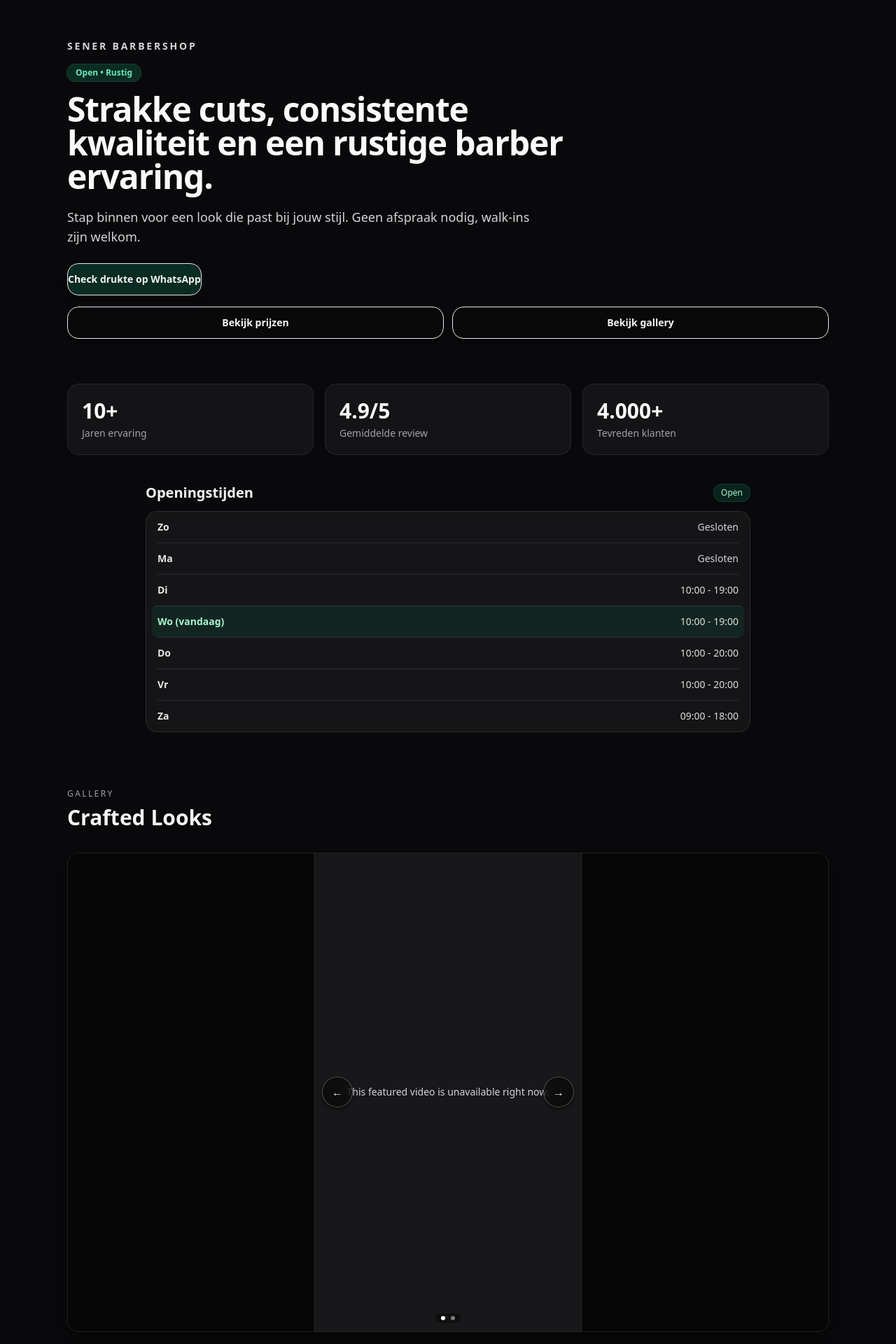
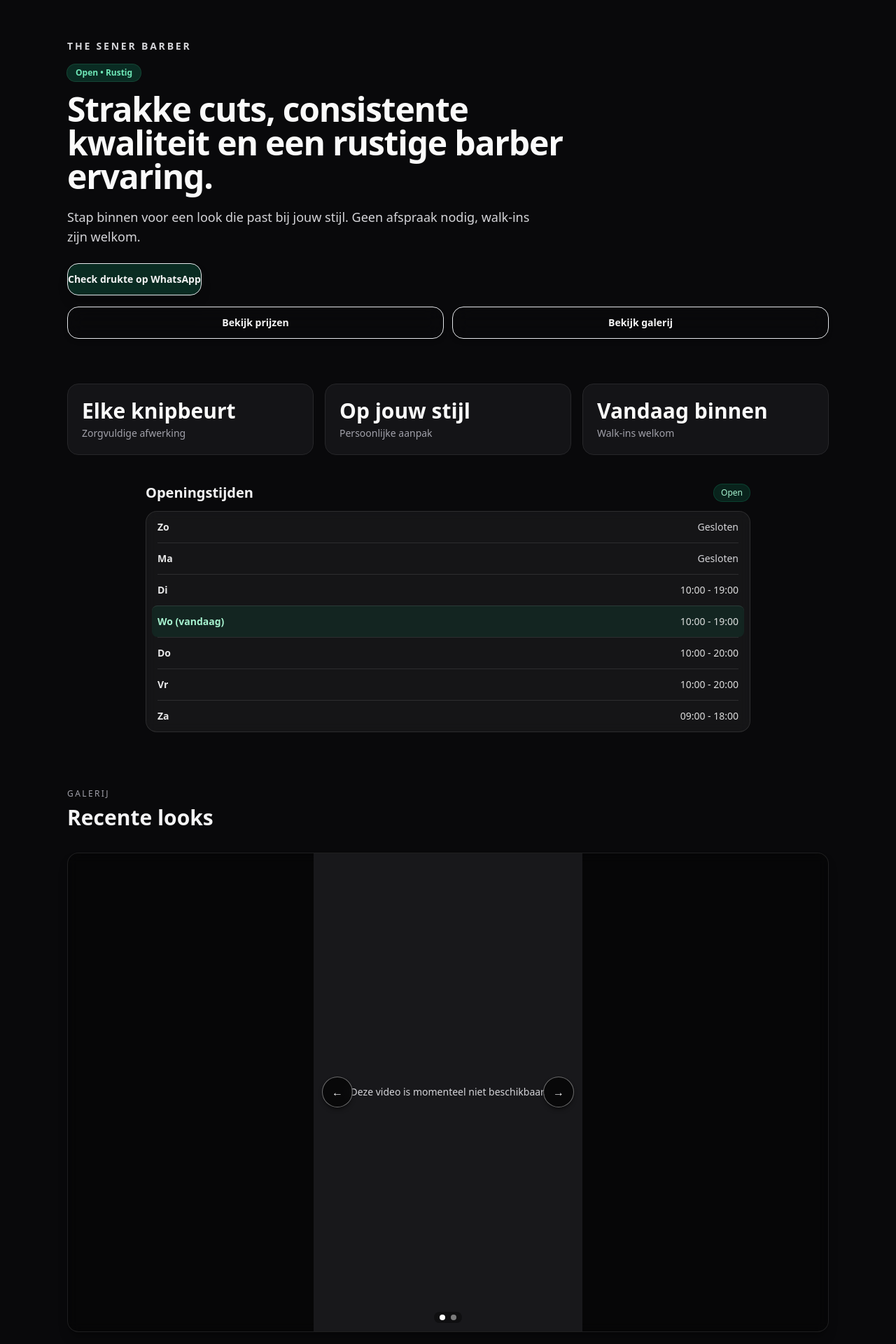
Before and after one commit to Dj-Shortcut/senerbarbershopv2, a Next.js app: page / in a window 1280 px wide. Shown: the top 1920 px of the page at 70% size. Built offline with nearby package versions, Linux system fonts and the light colour scheme.

Commit message:
Polish V2 UX copy and stabilize gallery media

```diff
--- a/app/layout.tsx
+++ b/app/layout.tsx
@@ -2,8 +2,8 @@
 import './globals.css';
 
 export const metadata: Metadata = {
-  title: 'Sener Barbershop v2',
-  description: 'Baseline v2 setup for Sener Barbershop'
+  title: 'The Sener Barber',
+  description: 'The Sener Barber in Ninove. Walk-ins welkom voor cuts en baardverzorging.'
 };
 
 export default function RootLayout({ children }: { children: React.ReactNode }) {
--- a/app/page.tsx
+++ b/app/page.tsx
@@ -12,9 +12,9 @@
 import { createDrukteWhatsappUrl } from "../lib/whatsapp";
 
 const facts = [
-  { label: "Jaren ervaring", value: "10+" },
-  { label: "Gemiddelde review", value: "4.9/5" },
-  { label: "Tevreden klanten", value: "4.000+" },
+  { label: "Zorgvuldige afwerking", value: "Elke knipbeurt" },
+  { label: "Persoonlijke aanpak", value: "Op jouw stijl" },
+  { label: "Walk-ins welkom", value: "Vandaag binnen" },
 ];
 
 const dayLabels = ["Zo", "Ma", "Di", "Wo", "Do", "Vr", "Za"];
@@ -28,7 +28,7 @@
     <main className="pb-20">
       <section className="mx-auto max-w-6xl px-4 pb-10 pt-14 sm:px-6 lg:px-8">
         <Reveal>
-          <p className="text-sm font-semibold uppercase tracking-[0.2em] text-zinc-300">Sener Barbershop</p>
+          <p className="text-sm font-semibold uppercase tracking-[0.2em] text-zinc-300">The Sener Barber</p>
         </Reveal>
         <Reveal delayMs={40}>
           <span className={`mt-4 inline-flex rounded-full px-3 py-1 text-xs font-semibold ${status.isOpen ? "bg-emerald-500/20 text-emerald-300 ring-1 ring-emerald-400/30" : "bg-zinc-800 text-zinc-300 ring-1 ring-zinc-700"}`}>
@@ -66,7 +66,7 @@
             href="#gallery-heading"
             className={`${premiumButtonSecondaryClassName} min-w-[11rem] flex-1`}
           >
-            Bekijk gallery
+            Bekijk galerij
           </a>
         </Reveal>
       </section>
--- a/components/Gallery.tsx
+++ b/components/Gallery.tsx
@@ -78,6 +78,7 @@
   const [activeIndex, setActiveIndex] = useState(0);
   const [dragOffsetPercent, setDragOffsetPercent] = useState(0);
   const [missingVideos, setMissingVideos] = useState<Record<string, boolean>>({});
+  const [loadedVideos, setLoadedVideos] = useState<Record<string, boolean>>({});
   const prefersReducedMotion = usePrefersReducedMotion();
 
   const goToSlide = (index: number) => {
@@ -132,6 +133,9 @@
 
       if (!shouldPlay) {
         video.pause();
+        if (video.currentTime > 0.1) {
+          video.currentTime = 0;
+        }
         return;
       }
 
@@ -196,9 +200,9 @@
     <section className={`w-full py-12 sm:py-16 ${className}`.trim()} aria-labelledby="gallery-heading">
       <div className="mx-auto w-full max-w-6xl px-4 sm:px-6 lg:px-8">
         <div className="mb-6 sm:mb-8">
-          <p className="text-xs uppercase tracking-[0.2em] text-zinc-400">Gallery</p>
+          <p className="text-xs uppercase tracking-[0.2em] text-zinc-400">Galerij</p>
           <h2 id="gallery-heading" className="mt-2 text-2xl font-semibold text-zinc-100 sm:text-3xl">
-            Crafted Looks
+            Recente looks
           </h2>
         </div>
 
@@ -216,7 +220,7 @@
                   onPointerLeave={handlePointerCancel}
                 >
                   <div
-                    className="flex h-full flex-row flex-nowrap"
+                    className="flex h-full flex-row flex-nowrap will-change-transform"
                     style={{
                       transform: `translateX(calc(${-activeIndex * 100}% + ${dragOffsetPercent}%))`,
                       transition: prefersReducedMotion || isDragging.current ? "none" : "transform 260ms ease-out",
@@ -226,23 +230,27 @@
                       <div key={video.id} className="relative h-full w-full flex-[0_0_100%] overflow-hidden">
                         {missingVideos[video.id] ? (
                           <div className="flex h-full w-full items-center justify-center bg-zinc-900 px-4 text-center">
-                            <p className="text-sm text-zinc-300">This featured video is unavailable right now.</p>
+                            <p className="text-sm text-zinc-300">Deze video is momenteel niet beschikbaar.</p>
                           </div>
                         ) : (
                           <video
+                            key={video.id}
                             ref={(node) => {
                               videoRefs.current[index] = node;
                             }}
-                            className="h-full w-full object-cover"
+                            className={`h-full w-full object-cover transition-opacity duration-300 ${loadedVideos[video.id] ? "opacity-100" : "opacity-0"}`}
                             style={{ objectPosition: video.objectPosition }}
                             controls={prefersReducedMotion}
                             loop={!prefersReducedMotion}
                             muted
                             playsInline
-                            preload="metadata"
+                            preload={index === activeIndex ? "metadata" : "none"}
                             autoPlay={index === activeIndex && !prefersReducedMotion}
                             poster={video.poster}
                             aria-label={video.ariaLabel}
+                            onLoadedData={() => {
+                              setLoadedVideos((previous) => ({ ...previous, [video.id]: true }));
+                            }}
                             onError={() => {
                               setMissingVideos((previous) => ({ ...previous, [video.id]: true }));
                             }}
@@ -257,8 +265,8 @@
                   <button
                     type="button"
                     onClick={goToPreviousSlide}
-                    className="absolute left-3 top-1/2 z-10 flex h-11 w-11 -translate-y-1/2 items-center justify-center rounded-full border border-white/25 bg-black/45 text-zinc-100 shadow-md shadow-black/40 backdrop-blur transition hover:bg-black/60 focus:outline-none focus-visible:ring-2 focus-visible:ring-white/70"
-                    aria-label="Previous featured video"
+                    className="absolute left-2 top-1/2 z-10 flex h-10 w-10 -translate-y-1/2 items-center justify-center rounded-full border border-white/40 bg-black/65 text-zinc-100 shadow-md shadow-black/40 backdrop-blur transition hover:bg-black/75 focus:outline-none focus-visible:ring-2 focus-visible:ring-white/70 sm:left-3 sm:h-11 sm:w-11"
+                    aria-label="Vorige video"
                   >
                     <span aria-hidden="true">←</span>
                   </button>
@@ -266,8 +274,8 @@
                   <button
                     type="button"
                     onClick={goToNextSlide}
-                    className="absolute right-3 top-1/2 z-10 flex h-11 w-11 -translate-y-1/2 items-center justify-center rounded-full border border-white/25 bg-black/45 text-zinc-100 shadow-md shadow-black/40 backdrop-blur transition hover:bg-black/60 focus:outline-none focus-visible:ring-2 focus-visible:ring-white/70"
-                    aria-label="Next featured video"
+                    className="absolute right-2 top-1/2 z-10 flex h-10 w-10 -translate-y-1/2 items-center justify-center rounded-full border border-white/40 bg-black/65 text-zinc-100 shadow-md shadow-black/40 backdrop-blur transition hover:bg-black/75 focus:outline-none focus-visible:ring-2 focus-visible:ring-white/70 sm:right-3 sm:h-11 sm:w-11"
+                    aria-label="Volgende video"
                   >
                     <span aria-hidden="true">→</span>
                   </button>
@@ -278,8 +286,8 @@
                         key={`${video.id}-dot`}
                         type="button"
                         onClick={() => goToSlide(index)}
-                        className={`h-1.5 w-1.5 rounded-full transition ${index === activeIndex ? "bg-white" : "bg-white/45 hover:bg-white/70"}`}
-                        aria-label={`Show featured video ${index + 1}`}
+                        className={`h-2 w-2 rounded-full transition ${index === activeIndex ? "bg-white" : "bg-white/45 hover:bg-white/70"}`}
+                        aria-label={`Toon video ${index + 1}`}
                         aria-current={index === activeIndex}
                       />
                     ))}
@@ -287,7 +295,7 @@
                 </div>
               ) : (
                 <div className="flex h-full w-full items-center justify-center bg-zinc-900 px-4 text-center">
-                  <p className="text-sm text-zinc-300">Featured clip loads as you approach this section.</p>
+                  <p className="text-sm text-zinc-300">De video laadt zodra je deze sectie nadert.</p>
                 </div>
               )}
             </div>
@@ -308,6 +316,8 @@
                       fill
                       sizes="(max-width: 640px) 50vw, (max-width: 1024px) 33vw, 30vw"
                       className="object-cover transition duration-300 ease-out group-hover:scale-[1.03] group-hover:brightness-110 motion-reduce:transform-none"
+                      loading="lazy"
+                      decoding="async"
                     />
                     <div className="absolute inset-0 bg-gradient-to-t from-black/65 via-black/20 to-black/0 transition group-hover:from-black/45" />
                     <div className="absolute bottom-0 left-0 right-0 m-3 rounded-lg border border-white/10 bg-black/35 px-3 py-2 backdrop-blur-sm sm:m-4">
--- a/lib/whatsapp.ts
+++ b/lib/whatsapp.ts
@@ -4,7 +4,7 @@
 // Fallback keeps WhatsApp links functional even if env config is missing at runtime.
 
 export function createDrukteMessage(serviceLabel: string) {
-  return `Hi Sener Barbershop! Ik wil graag de wachttijd checken voor: ${serviceLabel}.`;
+  return `Hi The Sener Barber! Ik wil graag de wachttijd checken voor: ${serviceLabel}.`;
 }
 
 export function createWhatsappUrl(message: string) {
```
